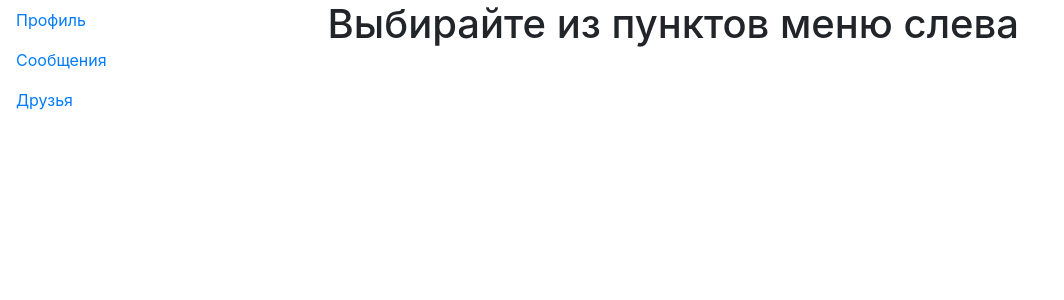
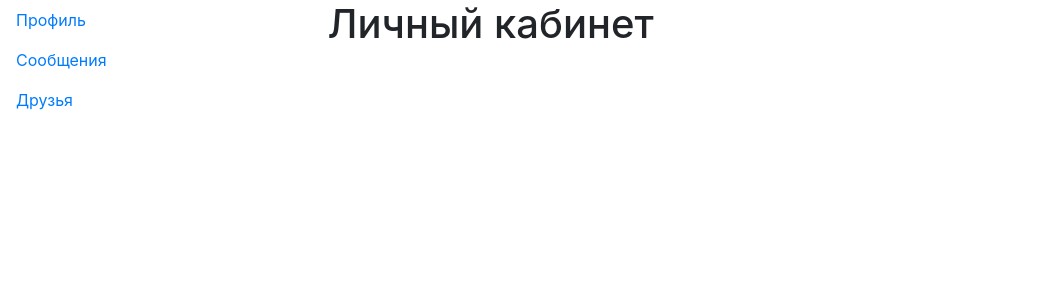
Before and after one commit to Anna-F-end/react-app, a React (Create React App) app: page / in a window 1280 px wide. Shown: the top 300 px of the page, without its empty margins (0-1064 px from the left). Built offline with nearby package versions, Linux system fonts and the light colour scheme.

Commit message:
back to simple personal account header name

```diff
--- a/src/App.jsx
+++ b/src/App.jsx
@@ -26,7 +26,7 @@ function App() {
 
     <div className="col-9">
       <Routes>
-        <Route path="/" element={<h1>Выбирайте из пунктов меню слева</h1>}/>
+        <Route path="/" element={<h1>Личный кабинет</h1>}/>
         <Route path="/profile" element={<Profile/>} />
         <Route path="/messages" element={<Messages/>}  />
         <Route path="/friends" element={<Friends/>}/>
```
